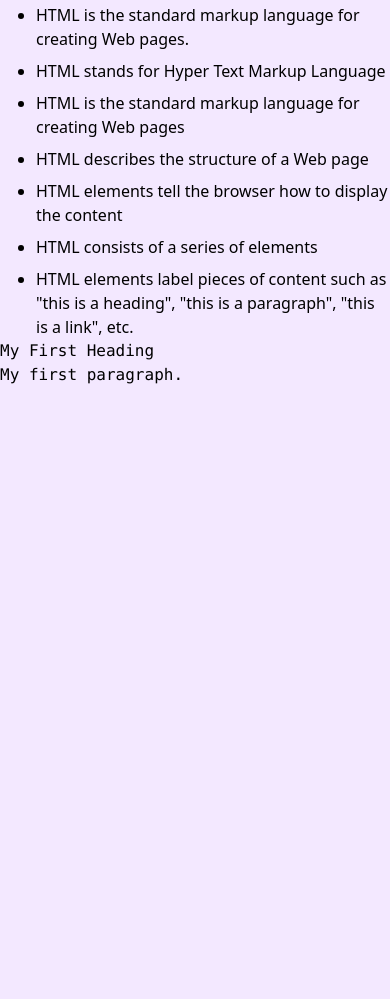
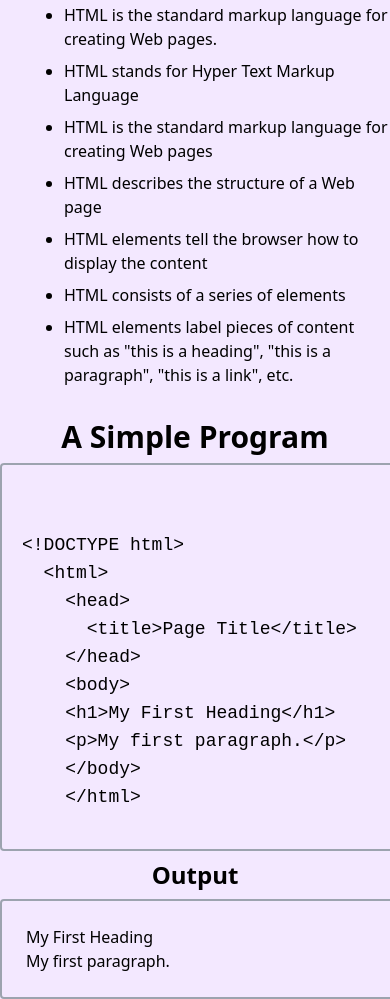
Before and after one commit to DEEPAKCHOUDHARY2004/coding, a website: page HTML5/index.html in a window 390 px wide. Shown: the part 553-1552 px from the top of the page. Before the commit the page ends 940 px from the top, so only its background shows below. Drawn offline with nearby package versions, Linux system fonts and the light colour scheme.

Commit message:
Responsive work 🤯

```diff
--- a/HTML5/index.html
+++ b/HTML5/index.html
@@ -39,31 +39,42 @@
 
     </section>
     <hr class="h-1 bg-purple-300">
-    <section class="flex flex-col h-fit w-fit ">
+    <section class="flex flex-col h-fit w-full items-center">
         <h2 class="lg:ml-24 md:ml-16 sm:ml-14 mt-8  ml-4 text-3xl font-bold">Introduction to HTML?</h2>
         <ul class="list-disc">
-            <li class="lg:ml-[8rem] md:ml-24 sm:ml-20 ml-9 mt-5">HTML is the standard markup language for creating Web pages.</li>
-            <li class="lg:ml-[8rem] md:ml-24 sm:ml-20 ml-9 mt-2">HTML stands for Hyper Text Markup Language</li>
-            <li class="lg:ml-[8rem] md:ml-24 sm:ml-20 ml-9 mt-2">HTML is the standard markup language for creating Web pages</li>
-            <li class="lg:ml-[8rem] md:ml-24 sm:ml-20 ml-9 mt-2">HTML describes the structure of a Web page</li>
-            <li class="lg:ml-[8rem] md:ml-24 sm:ml-20 ml-9 mt-2">HTML elements tell the browser how to display the content</li>
-            <li class="lg:ml-[8rem] md:ml-24 sm:ml-20 ml-9 mt-2">HTML consists of a series of elements</li>
-            <li class="lg:ml-[8rem] md:ml-24 sm:ml-20 ml-9 mt-2">HTML elements label pieces of content such as "this is a heading", "this is a paragraph", "this is a
+            <li class="lg:ml-[8rem] md:ml-24 sm:ml-20 ml-16 mt-5">HTML is the standard markup language for creating Web
+                pages.</li>
+            <li class="lg:ml-[8rem] md:ml-24 sm:ml-20 ml-16 mt-2">HTML stands for Hyper Text Markup Language</li>
+            <li class="lg:ml-[8rem] md:ml-24 sm:ml-20 ml-16 mt-2">HTML is the standard markup language for creating Web
+                pages</li>
+            <li class="lg:ml-[8rem] md:ml-24 sm:ml-20 ml-16 mt-2">HTML describes the structure of a Web page</li>
+            <li class="lg:ml-[8rem] md:ml-24 sm:ml-20 ml-16 mt-2">HTML elements tell the browser how to display the
+                content</li>
+            <li class="lg:ml-[8rem] md:ml-24 sm:ml-20 ml-16 mt-2">HTML consists of a series of elements</li>
+            <li class="lg:ml-[8rem] md:ml-24 sm:ml-20 ml-16 mt-2">HTML elements label pieces of content such as "this is
+                a heading", "this is a paragraph", "this is a
                 link", etc.</li>
         </ul>
-       <code><!DOCTYPE html>
+
+        <h2 class="mt-8 mb-2 text-3xl font-bold">A Simple Program</h2>
+        <div class="border-solid border-2 rounded border-gray-400 w-[25rem] mx-auto px-5 py-5 ">
+            <xmp class="text-lg">
+<!DOCTYPE html>
   <html>
     <head>
       <title>Page Title</title>
     </head>
     <body>
-
     <h1>My First Heading</h1>
     <p>My first paragraph.</p>
-
     </body>
-        </html></code>
-
+    </html></xmp>
+        </div>
+        <h2 class="mt-2 mb-2 text-2xl font-bold">Output</h2>
+        <div class="border-solid border-2 rounded border-gray-400 w-[25rem] mx-auto px-6 py-6">
+            <div>My First Heading</div>
+            <div>My first paragraph.</div>
+        </div>
     </section>
 
 
```
Lines whose indentation alone changed are shown as unchanged.
